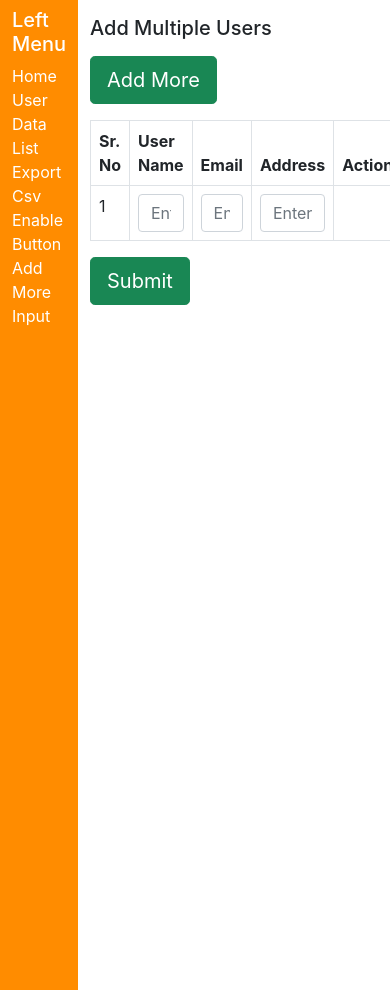
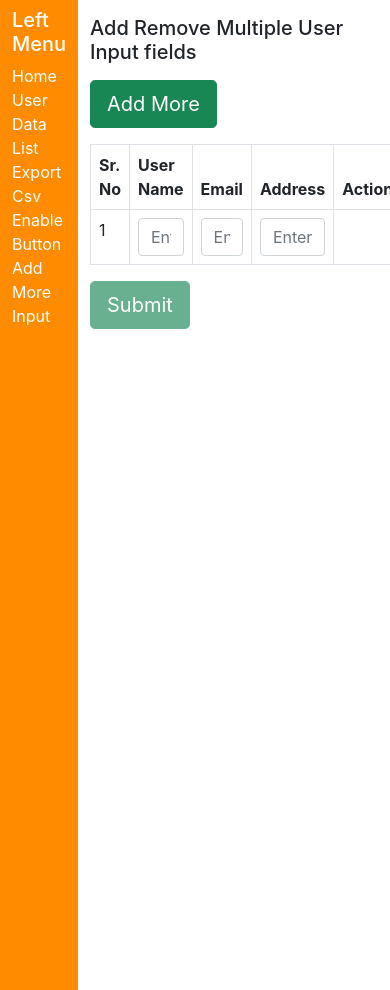
Before and after one commit to devopsdeveloper1107/React-Practical-2, a React (Create React App) app: page /addmoreinput in a window 390 px wide. Built offline with nearby package versions, Linux system fonts and the light colour scheme.

Commit message:
Update Addmoreinput.js

```diff
--- a/src/Components/Addmoreinput.js
+++ b/src/Components/Addmoreinput.js
@@ -1,42 +1,48 @@
-import React, { useState } from 'react';
+import React, { useCallback, useEffect, useState } from "react";
 
-function Addmoreinput()
-{
-  const[formValues, setFormValues]= useState([{name:'', email:'', address:''}]);
-  const[msg, setMsg]= useState('');
+function Addmoreinput() {
+ const[formvalue,setFormValue]=useState([{id:0,name:'',email:'',address:''}]);
+ const [msg,setMsg]=useState('');
+ const[isSubmitDisabled, setIsSubmitDisabled]= useState(true);
 
-  const handleInputChange=(index, event)=>{
-    let data= [...formValues];
-    data[index][event.target.name]= event.target.value;
-    setFormValues(data);
-  }
  const addFields=()=>{
-    let addField= {name:'', email:'', address:''};
-    setFormValues([...formValues, addField])
+  const newId=formvalue.length;
+  setFormValue([...formvalue,{id:newId,name:'',email:'',address:''}]);
  }
 
+ const handleInput=(index,event)=>{
+  const data= [...formvalue];
+  data[index][event.target.name]= event.target.value;
+  setFormValue(data);
+ }
  const removeFields=(index)=>{
- let data= [...formValues];
- data.splice(index,1);
- setFormValues(data);
+ const removedata=formvalue.filter((_, i)=>i!==index);
+ setFormValue(removedata);
  }
 
-const handleSubmit=(e)=>{
+ const checkifanyvalue =useCallback(()=>{
+ return formvalue.some((row)=>row.name.trim()!=='' || row.email.trim()!=='' || row.address.trim()!=='')
+ },[formvalue]);
+
+ useEffect(()=>{
+  setIsSubmitDisabled(!checkifanyvalue())
+ },[checkifanyvalue])
+
+ const handelSubmit=(e)=>{
   e.preventDefault();
-    console.log(formValues);
-    // axios.post("", formValues);
-    setMsg("Data Saved Successfully");
-
+  console.log("submit data", formvalue)
+  setMsg("Data saved successfully");
  }
-
-    return(
+  return (
     <React.Fragment>
       <div className="container">
         <div className="row">
           <div className="col-md-12">
-                    <div className="col-md-12">
-                    <h5 className='mt-3 mb-3'>Add Multiple Users</h5>
-                    <button className="btn btn-success btn-lg mb-3" onClick={ addFields}>Add More </button>
+            <h5 className="mt-3 mb-3">
+              {" "}
+              Add Remove Multiple User Input fields{" "}
+            </h5>
+            <button className="btn btn-success btn-lg mb-3" onClick={addFields}>Add More</button>
             <table className="table table-bordered">
               <thead>
                 <tr>
@@ -48,35 +54,64 @@ const handleSubmit=(e)=>{
                 </tr>
               </thead>
               <tbody>
-                        {
-                            formValues.map( (input, index)=>
+                {formvalue?.map((udata,index)=>(
+
+
                 <tr key={index}>
-                    <td>{index+1} </td>
-                    <td><input type="text"  className="form-control" name="name" value={formValues.name} onChange={ event=>handleInputChange(index,event)} placeholder="Enter Username"/>  </td>
-                    <td><input type="text" className="form-control" name="email"   value={formValues.email} onChange={ event=>handleInputChange(index,event)} placeholder="Enter email"/></td>
-                    <td><input type="text" className="form-control" name="address" value={formValues.address} onChange={ event=>handleInputChange(index,event)} placeholder="Enter Address"/></td>
+                  <td>{index+1}</td>
                   <td>
-                        {
-                          index!==0 &&(
-                            <button className="btn btn-danger mx-2" onClick={ ()=>removeFields(index)}>Remove </button>
-                          )
-                        }
+                    <input
+                      type="text"
+                      className="form-control"
+                      name="name"
+                      placeholder="Enter Username"
+                      value={udata.name}
+                     onChange={(event)=>handleInput(index,event)}
+
+                    />
+                  </td>
+                  <td>
+                    <input
+                      type="text"
+                      className="form-control"
+                      name="email"
+                      placeholder="Enter Email"
+                      value={udata.email}
+                     onChange={(event)=>handleInput(index,event)}
+                    />
+                  </td>
+                  <td>
+                    <input
+                      type="text"
+                      className="form-control"
+                      name="address"
+                      placeholder="Enter Address"
+                      value={udata.address}
+                     onChange={(event)=>handleInput(index,event)}
+                    />
+                  </td>
+                  <td>
+                    {index!==0 &&(
+                   <button className="btn btn-danger mx-2" onClick={()=>removeFields(index)}>Remove</button>
+                    )}
 
                   </td>
                 </tr>
-                            )
-                        }
-
+             ))}
               </tbody>
             </table>
-                    <button className="btn btn-success btn-lg" onClick={ handleSubmit}>Submit </button>
-                </div>
-
+            <button className="btn btn-success btn-lg"
+            disabled={isSubmitDisabled}
+            onClick={handelSubmit}
+            >Submit</button>
+            {msg && (
+              <p className="mt-3 text-success">{msg}</p>
+            )}
           </div>
         </div>
       </div>
-
     </React.Fragment>
   );
 }
+
 export default Addmoreinput;
```
Lines whose indentation alone changed are shown as unchanged.
